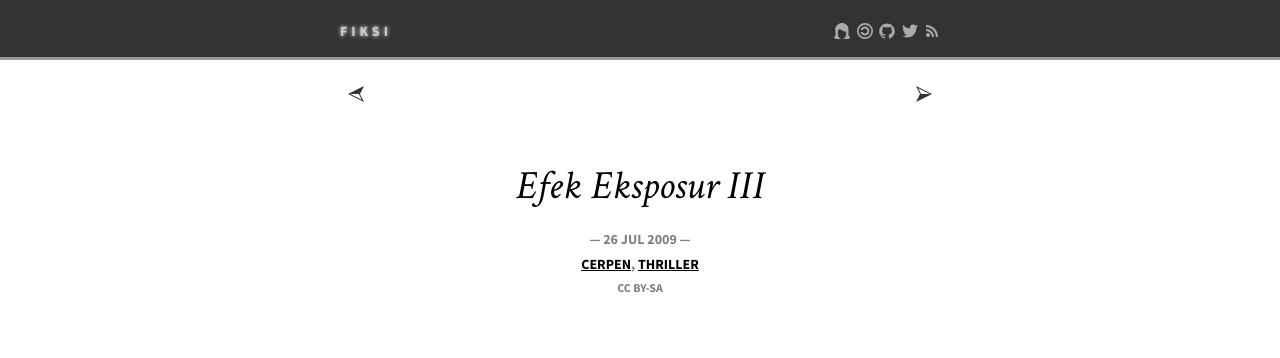
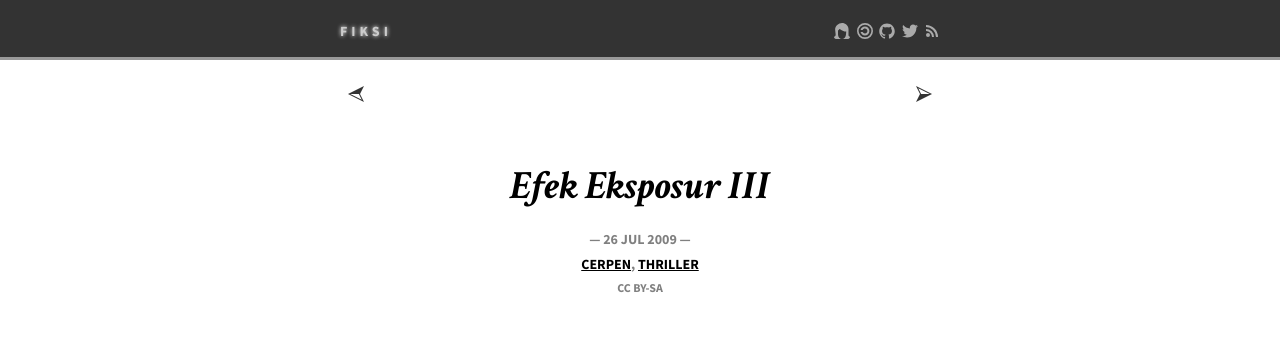
Before and after one commit to fxah/fiksi, a Jekyll site: the page built from _posts/2009-07-26-fx-3.md, in a window 1280 px wide. Shown: the top 358 px of the page. Built offline with Jekyll 4.4.1, drawn with Linux system fonts in a browser that asks for light colours.

Commit message:
Improve font selection.
- Liberation Mono falls back to Source Code Pro.
- Crimson Text for post titles only has weight 700.
- Fix broken link on Sayang Anak series.
- Cosmetics on FX-3.

````diff
--- a/_includes/head.html
+++ b/_includes/head.html
@@ -3,9 +3,10 @@
 	<meta http-equiv="X-UA-Compatible" content="IE=edge"/>
 	<meta name="viewport" content="width=device-width, initial-scale=1"/>
 	<title>{% if page.title %}{{ page.title }}{% else %}{{ site.title }}{% endif %}</title>
-	<link type="text/css" rel="stylesheet" href="http://fonts.googleapis.com/css?family=Crimson+Text:400,400italic,700,700italic"/>
-	<link type="text/css" rel="stylesheet" href="http://fonts.googleapis.com/css?family=Source+Sans+Pro:400,700"/>
+	<link type="text/css" rel="stylesheet" href="http://fonts.googleapis.com/css?family=Crimson+Text:700,700italic"/>
+	<link type="text/css" rel="stylesheet" href="http://fonts.googleapis.com/css?family=Source+Sans+Pro:700"/>
 	<link type="text/css" rel="stylesheet" href='http://fonts.googleapis.com/css?family=Bitter:700,400italic,400&subset=latin,latin-ext'/>
+	<link type='text/css' rel='stylesheet' href='http://fonts.googleapis.com/css?family=Source+Code+Pro:400,700&subset=latin,latin-ext'/>
 	<link rel="stylesheet" href="{{ "/css/main.css" | prepend: site.baseurl }}"/>
 	<link rel="stylesheet" href="{{ "/css/syntax.css" | prepend: site.baseurl }}"/>
 	<link rel="canonical" href="{{ page.url | replace:'index.html','' | prepend: site.baseurl | prepend: site.url }}"/>
--- a/_posts/2009-07-26-fx-3.md
+++ b/_posts/2009-07-26-fx-3.md
@@ -171,8 +171,7 @@
 
 Sambil mengurut tulang-kering-kiriku, aku ambil amplop yang tergeletak di dus. Warna putih, tidak dilem. Kuambil isinya, selembar kertas folio, berisi tulisan cetakan komputer, kubaca dalam hati:
 
-```
-terima kasih atas kesabarannya.
+<pre style='border-bottom-style:dashed;max-width:30em;margin-left:auto;margin-right:auto;white-space:pre;overflow:auto'><code>terima kasih atas kesabarannya.
 kami harap anda bersedia mengulang
 pertunjukan terakhir semalam
 tanpa variasi sedikitpun kecuali
@@ -180,8 +179,7 @@
 elsa belum kami pulangkan karena
 dia akan menjadi asisten anda. sebentar
 lagi anda akan diantar ke tempat permainan.
-selanjutnya anda diharap bisa membuat
-```
+selanjutnya anda diharap bisa membuat</code></pre>
 
 <p class='ni'>sebelum selesai kubaca, Elsa tahu-tahu merebut surat instruksi dari tanganku. Entah sejak kapan hidungnya menempel di belakang bahuku. Aku biarkan. Toh dia nanti ikut dalam permainan. Resistensiku hilang. Tiba-tiba, acara ‘penjemputan’ ini terasa seperti senang-senang. Tapi alangkah lebih bagus kalau, “Mbak! Enggak nonton pertunjukan saya semalam, kan?” Dan terkait rutin pamungkas semalam, aku longok sisa isi dus. Ada bertumpuk-tumpuk foto. Bagus. Lalu kulirik Elsa.</p>
 
--- a/css/main.css
+++ b/css/main.css
@@ -41,7 +41,7 @@
 }
 .site-header .wrapper a{
 	display:inline-block;
-	font:bold small-caps 2em "Source Sans Pro", sans-serif;
+	font:bold small-caps 2em "Source Sans Pro", "Arial", sans-serif;
 	margin:8px 0;
 	color:#ccc;
 	text-decoration:none;
@@ -148,7 +148,7 @@
 	padding-bottom:1em;
 }
 article.post-content{
-	font:normal normal 1.8em/1.5em "Bitter", "Times New Roman", sans-serif;
+	font:normal normal 1.8em/1.5em "Bitter", "Times New Roman", serif;
 }
 article .emoji{
 	width:1em;
@@ -167,7 +167,7 @@
 }
 article p code,
 article pre code{
-	font-family:"Liberation Mono", "Courier", "Courier New", monospace;
+	font-family:"Liberation Mono", "Source Code Pro", "Courier", "Courier New", monospace;
 }
 article p code{
 	font-size:1em;
@@ -206,7 +206,7 @@
 /* screenplay stuff */
 
 .s-ts,.s-st,.s-ds,.s-ch,.s-di,.s-dj,.s-em{
-	font:normal normal .8em/1.4em "Liberation Mono", "Courier", "Courier New", monospace;
+	font:normal normal .8em/1.4em "Liberation Mono", "Source Code Pro", "Courier", "Courier New", monospace;
 	text-indent:0;
 	-moz-hyphens: manual;
 	-webkit-hypens: manual;
````
Also changed, not shown: _posts/2009-03-24-sayang-anak-2.md (+1 -1 lines).
